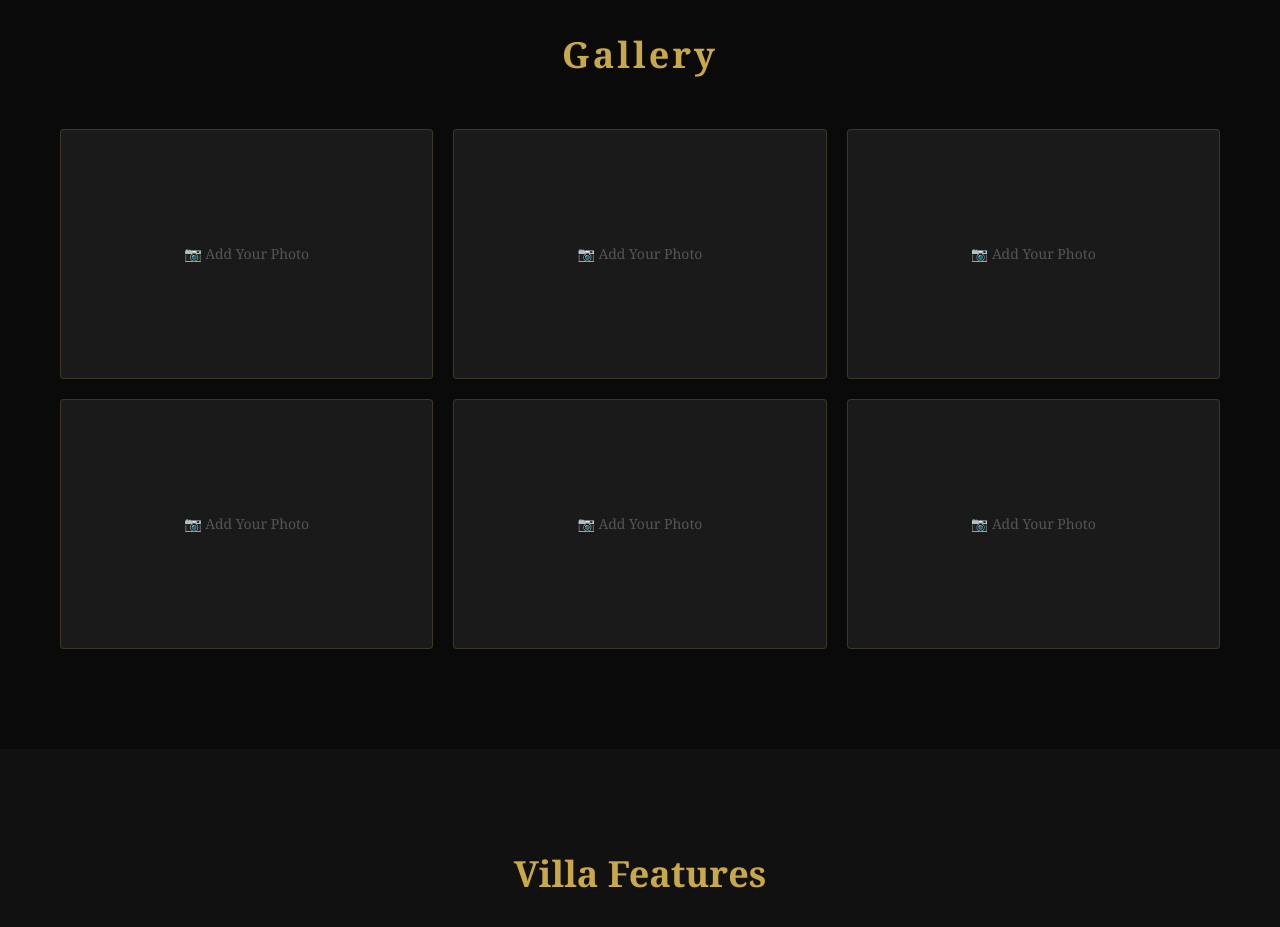
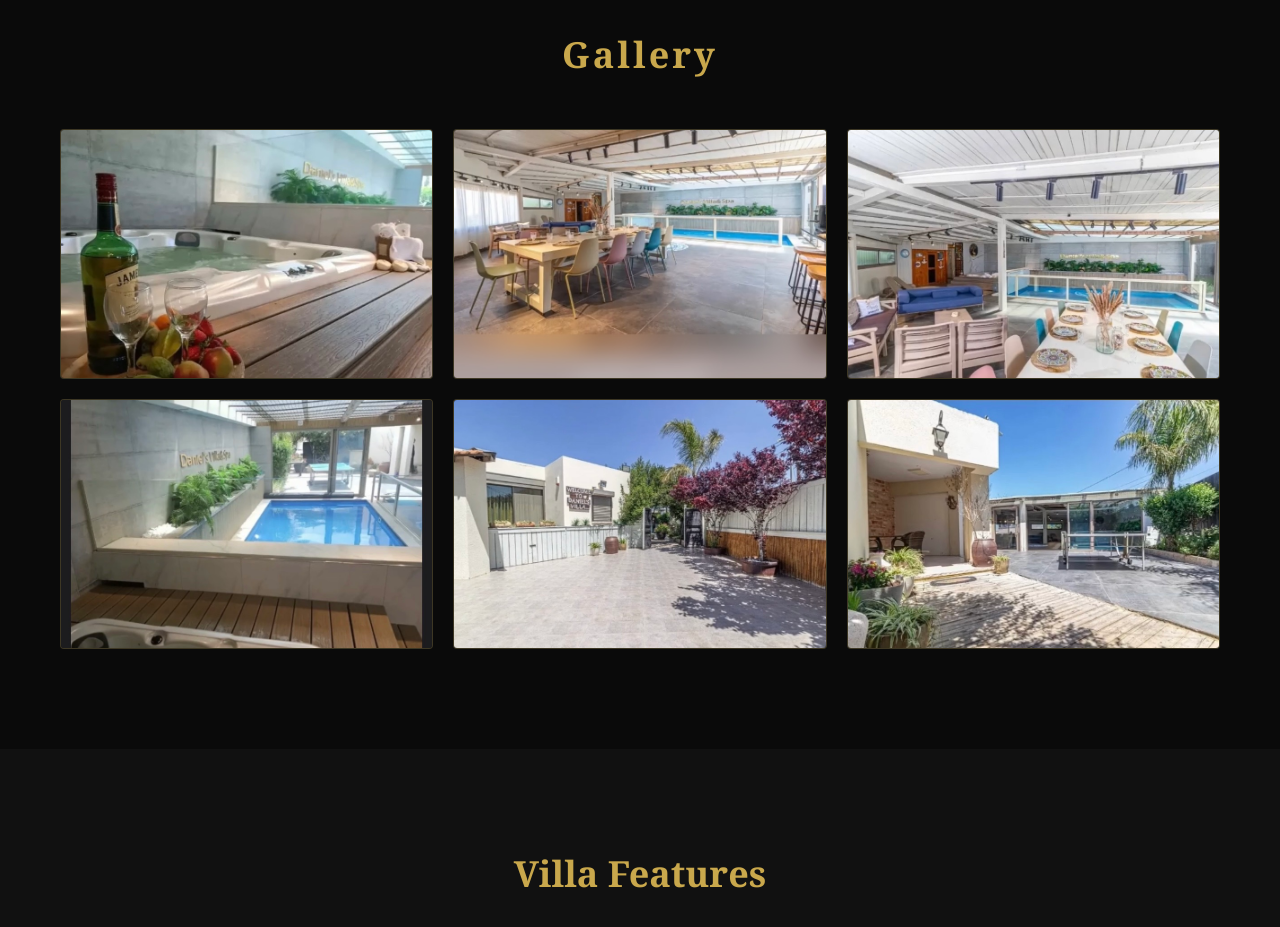
Before and after one commit to danielvillaandspa/Mona_Daniels_Vila, a plain HTML site: page index.html in a window 1280 px wide. Shown: the part 1200-2127 px from the top of the page. Drawn offline with Linux system fonts and the light colour scheme.

Commit message:
Update index.html

```diff
--- a/index.html
+++ b/index.html
@@ -13,7 +13,6 @@
       color: #fff;
     }
 
-    /* NAVIGATION */
     nav {
       position: fixed;
       top: 0; width: 100%;
@@ -49,7 +48,6 @@
 
     nav ul li a:hover { color: #c9a84c; }
 
-    /* HERO */
     .hero {
       height: 100vh;
       background: linear-gradient(135deg, #1a0a00, #2c1a0e, #0a0a0a);
@@ -91,7 +89,6 @@
 
     .btn:hover { background: #e0c070; }
 
-    /* ABOUT */
     .about {
       padding: 100px 60px;
       display: flex;
@@ -112,7 +109,6 @@
       font-size: 16px;
     }
 
-    /* GALLERY */
     .gallery {
       padding: 100px 60px;
       background: #0a0a0a;
@@ -143,11 +139,11 @@
       font-size: 14px;
       border-radius: 4px;
       transition: border 0.3s;
+      overflow: hidden;
     }
 
     .gallery-item:hover { border-color: #c9a84c; }
 
-    /* FEATURES */
     .features {
       padding: 100px 60px;
       background: #111;
@@ -189,7 +185,6 @@
 
     .feature-card p { color: #999; font-size: 14px; line-height: 1.7; }
 
-    /* CONTACT */
     .contact {
       padding: 100px 60px;
       background: #0a0a0a;
@@ -225,7 +220,6 @@
       text-transform: uppercase;
     }
 
-    /* FOOTER */
     footer {
       background: #000;
       text-align: center;
@@ -237,7 +231,6 @@
 
     footer span { color: #c9a84c; }
 
-    /* RESPONSIVE */
     @media (max-width: 768px) {
       .hero h1 { font-size: 32px; }
       .gallery-grid,
@@ -249,7 +242,6 @@
 </head>
 <body>
 
-  <!-- NAV -->
   <nav>
     <div class="logo">Mona Daniels Villa</div>
     <ul>
@@ -260,14 +252,12 @@
     </ul>
   </nav>
 
-  <!-- HERO -->
   <section class="hero">
     <h1>Mona Daniels Villa</h1>
     <p>Experience the pinnacle of luxury living. A place where elegance meets comfort in every detail.</p>
     <a href="#about" class="btn">Discover More</a>
   </section>
 
-  <!-- ABOUT -->
   <section class="about" id="about">
     <div class="about-text">
       <h2>About The Villa</h2>
@@ -275,20 +265,30 @@
     </div>
   </section>
 
-  <!-- GALLERY -->
   <section class="gallery" id="gallery">
     <h2>Gallery</h2>
     <div class="gallery-grid">
-      <div class="gallery-item">📷 Add Your Photo</div>
-      <div class="gallery-item">📷 Add Your Photo</div>
-      <div class="gallery-item">📷 Add Your Photo</div>
-      <div class="gallery-item">📷 Add Your Photo</div>
-      <div class="gallery-item">📷 Add Your Photo</div>
-      <div class="gallery-item">📷 Add Your Photo</div>
+      <div class="gallery-item">
+        <img src="IMG_9019.jpeg" alt="Spa & Jacuzzi" style="width:100%; height:100%; object-fit:cover;" />
+      </div>
+      <div class="gallery-item">
+        <img src="IMG_9020.jpeg" alt="Dining Area" style="width:100%; height:100%; object-fit:cover;" />
+      </div>
+      <div class="gallery-item">
+        <img src="IMG_9021.jpeg" alt="Indoor Pool & Dining" style="width:100%; height:100%; object-fit:cover;" />
+      </div>
+      <div class="gallery-item">
+        <img src="IMG_9022.jpeg" alt="Swimming Pool" style="width:100%; height:100%; object-fit:cover;" />
+      </div>
+      <div class="gallery-item">
+        <img src="IMG_9023.jpeg" alt="Villa Entrance" style="width:100%; height:100%; object-fit:cover;" />
+      </div>
+      <div class="gallery-item">
+        <img src="IMG_9024.jpeg" alt="Villa Exterior" style="width:100%; height:100%; object-fit:cover;" />
+      </div>
     </div>
   </section>
 
-  <!-- FEATURES -->
   <section class="features" id="features">
     <h2>Villa Features</h2>
     <div class="features-grid">
@@ -325,7 +325,6 @@
     </div>
   </section>
 
-  <!-- CONTACT -->
   <section class="contact" id="contact">
     <h2>Get In Touch</h2>
     <p>We would love to hear from you. Reach out to us for more information.</p>
@@ -336,7 +335,6 @@
     </div>
   </section>
 
-  <!-- FOOTER -->
   <footer>
     <p>&copy; 2025 <span>Mona Daniels Villa</span>. All Rights Reserved.</p>
   </footer>
```
